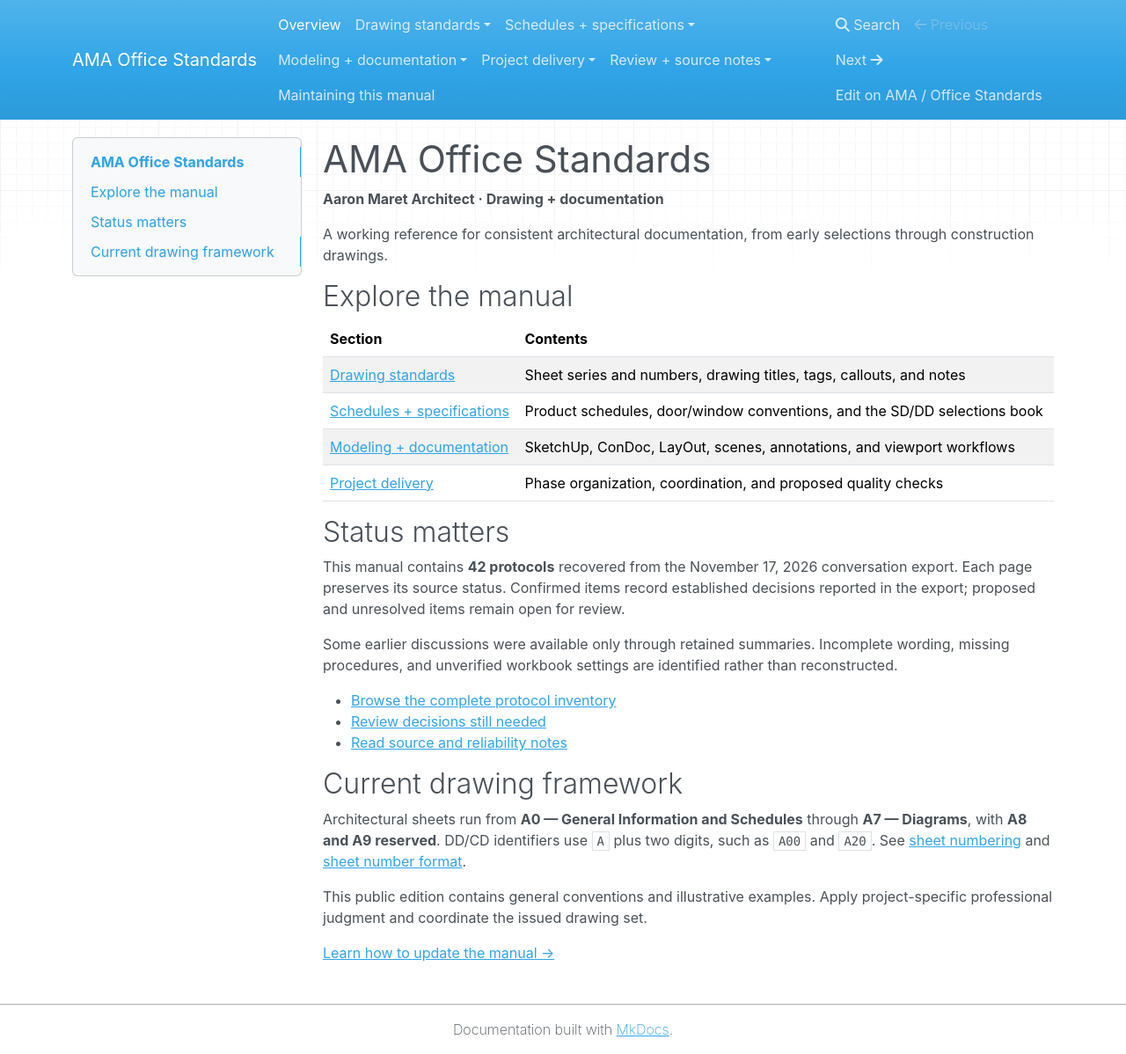
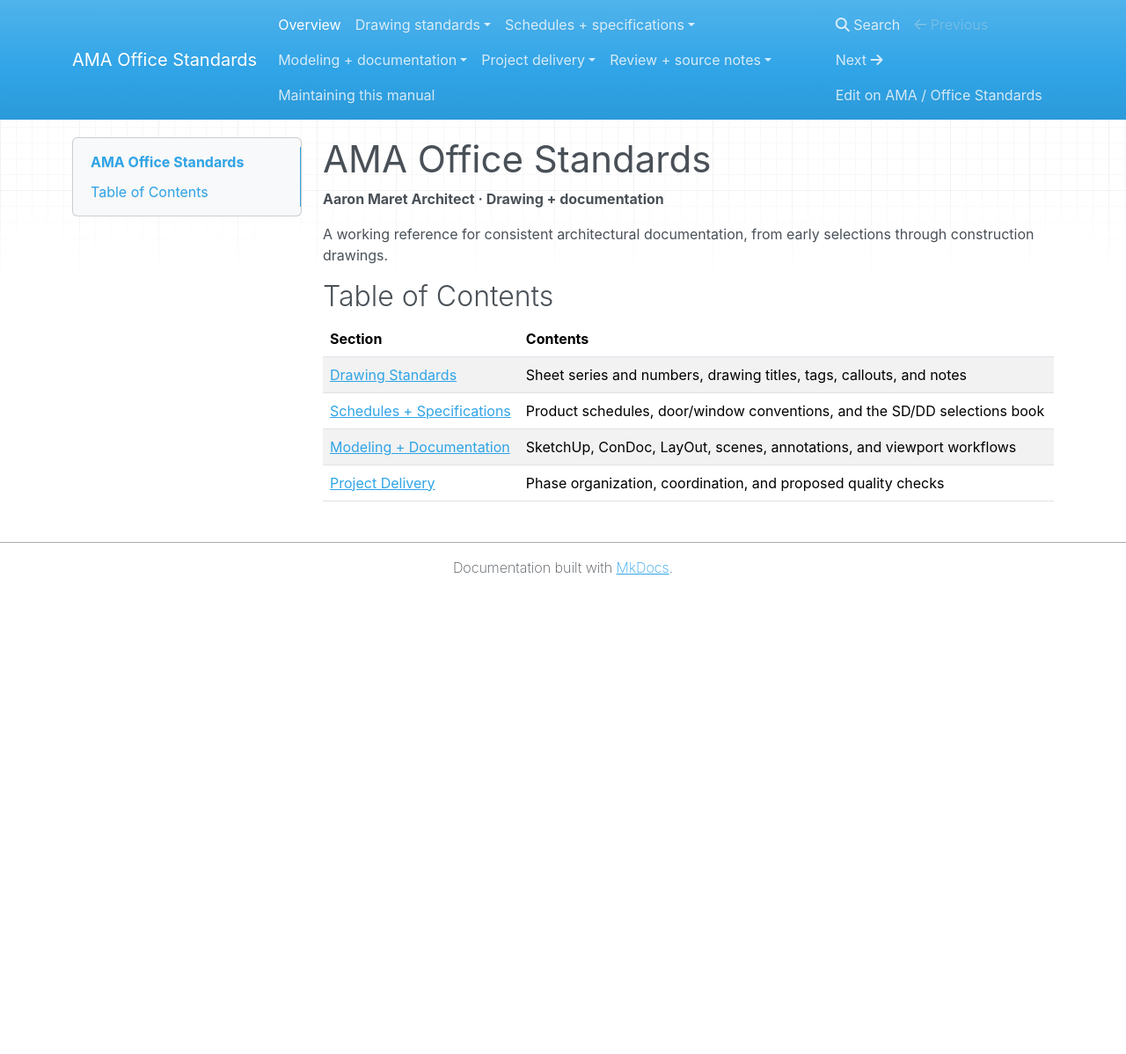
Before and after one commit to aaronmaret/ama-office-standards, an MkDocs documentation site: the page built from docs/index.md, in a window 1280 px wide and 1198 px high. Shown: the whole window at 88% size. Built offline with MkDocs 1.6.1, drawn with Linux system fonts in a browser that asks for light colours; nearby versions of some CDN libraries.

Commit message:
Simplify Overview and title-case table of contents sections

```diff
--- a/docs/index.md
+++ b/docs/index.md
@@ -4,29 +4,11 @@
 
 A working reference for consistent architectural documentation, from early selections through construction drawings.
 
-## Explore the manual
+## Table of Contents
 
 | Section | Contents |
 | --- | --- |
-| [Drawing standards](drawing-standards/sheet-numbering.md) | Sheet series and numbers, drawing titles, tags, callouts, and notes |
-| [Schedules + specifications](schedules/general-scheduling-philosophy.md) | Product schedules, door/window conventions, and the SD/DD selections book |
-| [Modeling + documentation](modeling/sketchup-layout-documentation-environment.md) | SketchUp, ConDoc, LayOut, scenes, annotations, and viewport workflows |
-| [Project delivery](project-delivery/drawing-set-organization-by-phase.md) | Phase organization, coordination, and proposed quality checks |
-
-## Status matters
-
-This manual contains **42 protocols** recovered from the November 17, 2026 conversation export. Each page preserves its source status. Confirmed items record established decisions reported in the export; proposed and unresolved items remain open for review.
-
-Some earlier discussions were available only through retained summaries. Incomplete wording, missing procedures, and unverified workbook settings are identified rather than reconstructed.
-
-- [Browse the complete protocol inventory](protocol-inventory.md)
-- [Review decisions still needed](decisions-needed.md)
-- [Read source and reliability notes](source-notes.md)
-
-## Current drawing framework
-
-Architectural sheets run from **A0 — General Information and Schedules** through **A7 — Diagrams**, with **A8 and A9 reserved**. DD/CD identifiers use `A` plus two digits, such as `A00` and `A20`. See [sheet numbering](drawing-standards/sheet-numbering.md) and [sheet number format](drawing-standards/sheet-number-format.md).
-
-This public edition contains general conventions and illustrative examples. Apply project-specific professional judgment and coordinate the issued drawing set.
-
-[Learn how to update the manual →](maintaining.md)
+| [Drawing Standards](drawing-standards/sheet-numbering.md) | Sheet series and numbers, drawing titles, tags, callouts, and notes |
+| [Schedules + Specifications](schedules/general-scheduling-philosophy.md) | Product schedules, door/window conventions, and the SD/DD selections book |
+| [Modeling + Documentation](modeling/sketchup-layout-documentation-environment.md) | SketchUp, ConDoc, LayOut, scenes, annotations, and viewport workflows |
+| [Project Delivery](project-delivery/drawing-set-organization-by-phase.md) | Phase organization, coordination, and proposed quality checks |
```
